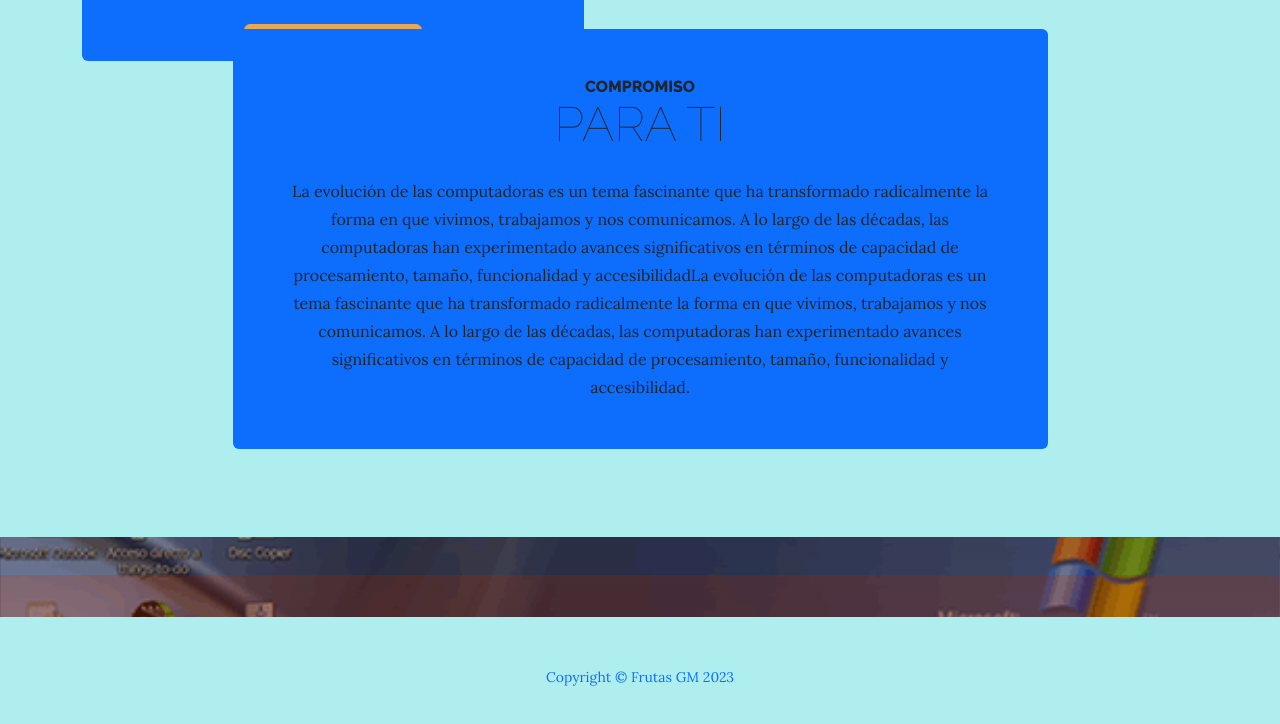
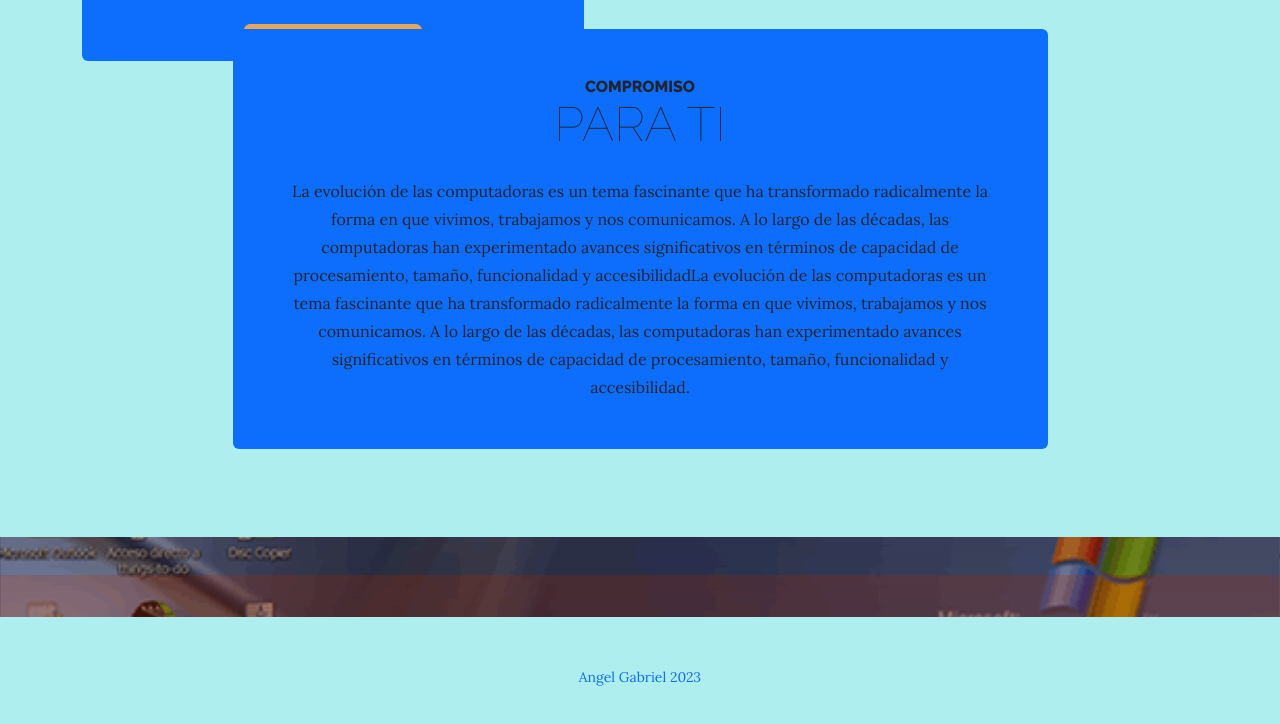
Before and after one commit to ToroMax18/Evolucion, a plain HTML site: page index.html in a window 1280 px wide. Shown: the part 1025-1749 px from the top of the page. Drawn offline with nearby package versions, Linux system fonts and the light colour scheme.

Commit message:
Update index.html

```diff
--- a/index.html
+++ b/index.html
@@ -72,7 +72,7 @@
             </div>
         </section>
         <footer class="footer text-faded text-center py-5">
-            <div class="container"><p class="m-0 small">Copyright &copy; Frutas GM 2023</p></div>
+            <div class="container"><p class="m-0 small">Angel Gabriel 2023</p></div>
         </footer>
         <!-- Bootstrap core JS-->
         <script src="https://cdn.jsdelivr.net/npm/bootstrap@5.2.3/dist/js/bootstrap.bundle.min.js"></script>
```
